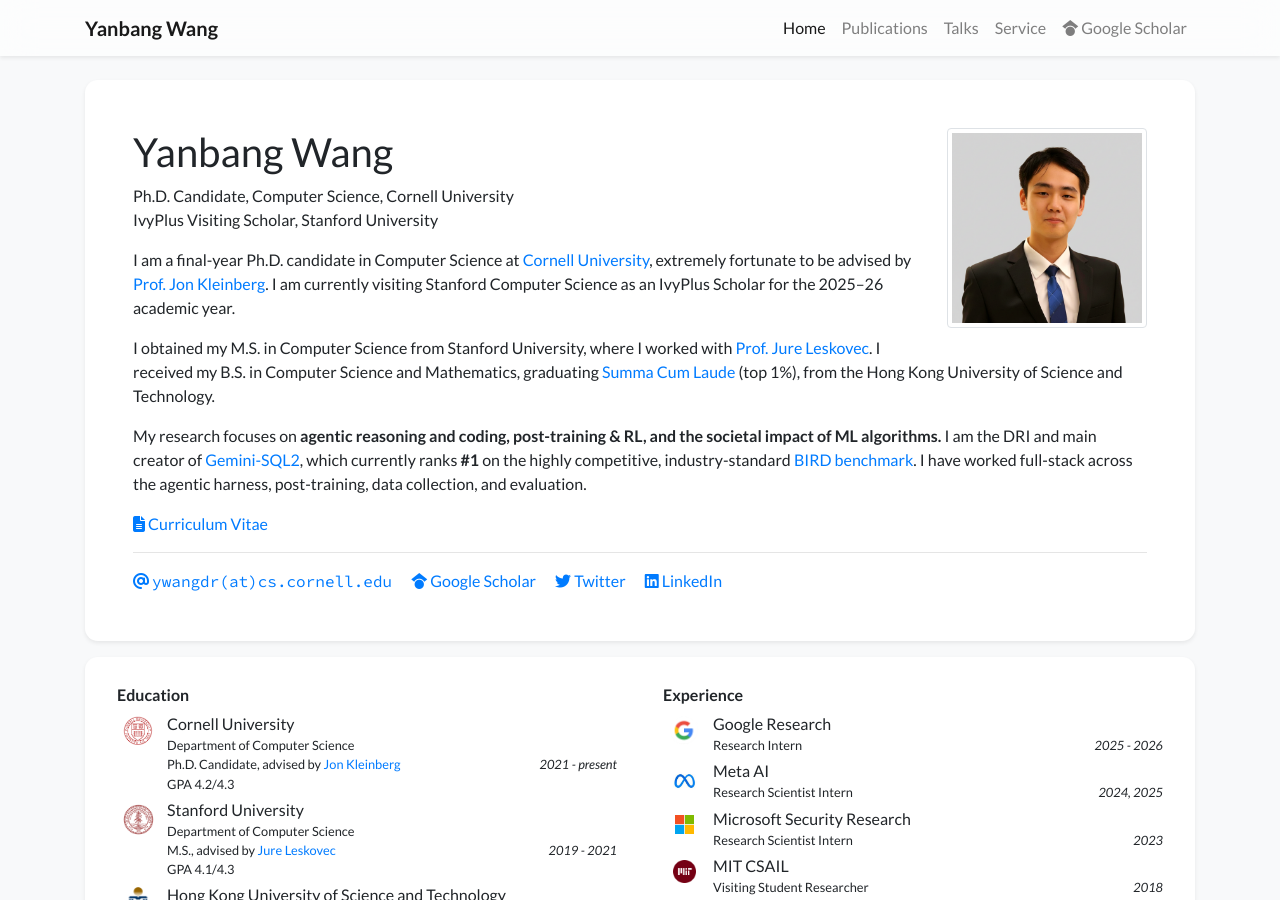
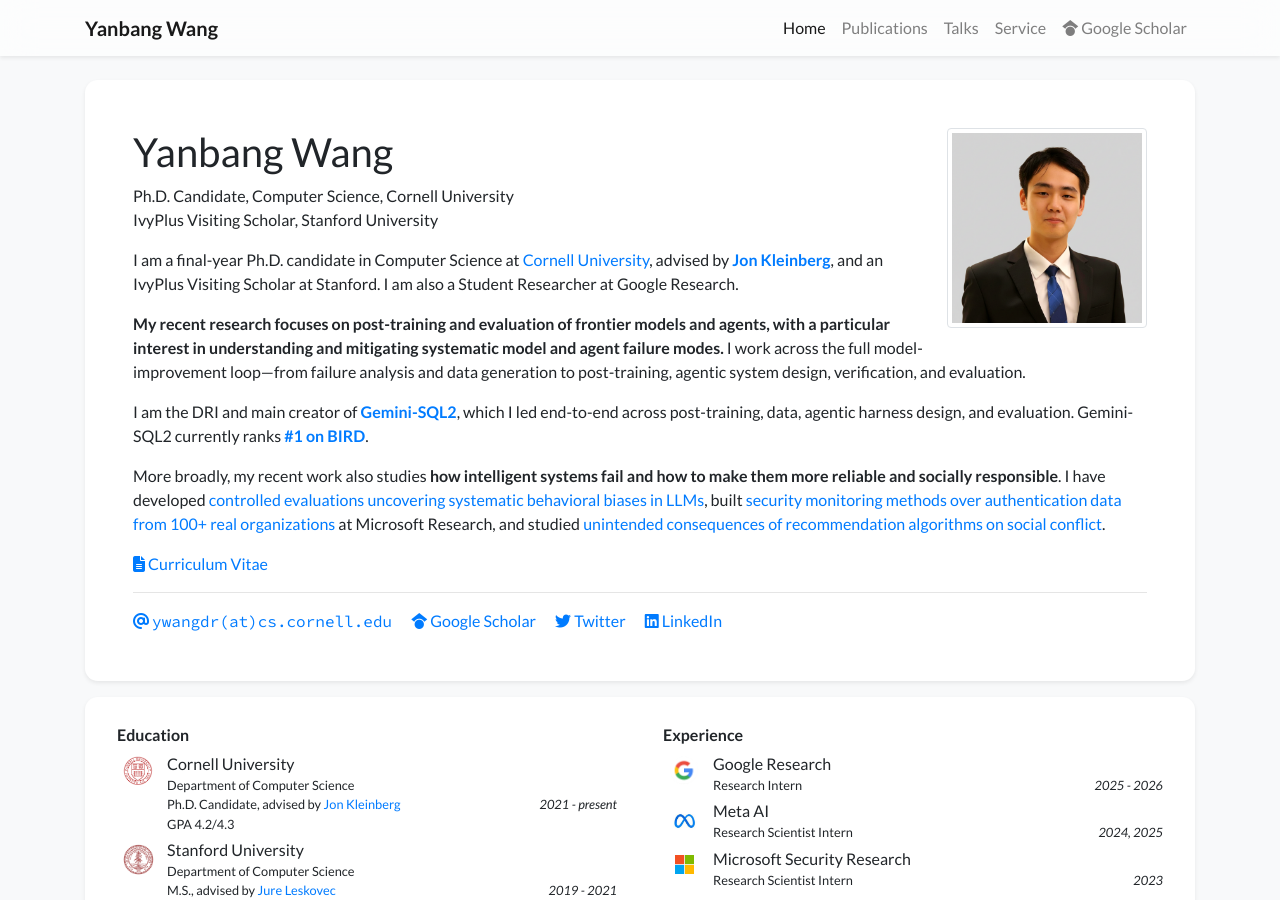
Before and after one commit to Abel0828/abel0828.github.io, a Jekyll site: the page built from index.html, in a window 1280 px wide and 900 px high. Built offline with Jekyll 4.4.1, drawn with Linux system fonts in a browser that asks for light colours; nearby versions of some CDN libraries; a style sheet for code colours, icons or effects is not loaded.

Commit message:
Update main bio for model reliability and alignment focus

```diff
--- a/_data/profile.yml
+++ b/_data/profile.yml
@@ -17,24 +17,28 @@ short_bio: >-
   <p>
     I am a final-year Ph.D. candidate in Computer Science at
     <a href="https://www.cs.cornell.edu/" target="_blank">Cornell University</a>,
-    extremely fortunate to be advised by
-    <a href="https://www.cs.cornell.edu/home/kleinber/" target="_blank">Prof. Jon Kleinberg</a>. I am currently visiting Stanford Computer Science as an IvyPlus Scholar for the
-    2025&ndash;26 academic year.
+    advised by <a href="https://www.cs.cornell.edu/home/kleinber/" target="_blank"><strong>Jon Kleinberg</strong></a>,
+    and an IvyPlus Visiting Scholar at Stanford. I am also a Student Researcher at Google Research.
   </p>
   <p>
-    I obtained my M.S. in Computer Science from Stanford University, where I worked with
-    <a href="https://cs.stanford.edu/people/jure/" target="_blank">Prof. Jure Leskovec</a>.
-    I received my B.S. in Computer Science and Mathematics, graduating
-    <a href="https://registry.hkust.edu.hk/academic-achievement-medal" target="_blank">Summa Cum Laude</a>
-    (top 1%), from the Hong Kong University of Science and Technology.
+    <strong>My recent research focuses on post-training and evaluation of frontier models and agents,
+    with a particular interest in understanding and mitigating systematic model and agent failure modes.</strong>
+    I work across the full model-improvement loop&mdash;from failure analysis and data generation to
+    post-training, agentic system design, verification, and evaluation.
   </p>
   <p>
-    My research focuses on <strong>agentic reasoning and coding, post-training &amp; RL, and the societal impact of ML algorithms.</strong> I am the
-    DRI and main creator of
-    <a href="https://www.linkedin.com/posts/googleresearch_introducing-gemini-sql2-our-breakthrough-activity-7471241516003356672-wxOZ" target="_blank">Gemini-SQL2</a>,
-    which currently ranks <strong>#1</strong> on the highly competitive, industry-standard
-    <a href="https://bird-bench.github.io/" target="_blank">BIRD benchmark</a>. I have worked
-    full-stack across the agentic harness, post-training, data collection, and evaluation.
+    I am the DRI and main creator of
+    <a href="https://www.linkedin.com/posts/googleresearch_introducing-gemini-sql2-our-breakthrough-activity-7471241516003356672-wxOZ" target="_blank"><strong>Gemini-SQL2</strong></a>,
+    which I led end-to-end across post-training, data, agentic harness design, and evaluation.
+    Gemini-SQL2 currently ranks <a href="https://bird-bench.github.io/" target="_blank"><strong>#1 on BIRD</strong></a>.
+  </p>
+  <p>
+    More broadly, my recent work also studies <strong>how intelligent systems fail and how to make
+    them more reliable and socially responsible</strong>. I have developed
+    <a href="https://arxiv.org/abs/2402.11821" target="_blank">controlled evaluations uncovering systematic behavioral biases in LLMs</a>,
+    built <a href="https://dl.acm.org/doi/abs/10.1145/3589335.3648325" target="_blank">security monitoring methods over authentication data from 100+ real organizations</a>
+    at Microsoft Research, and studied
+    <a href="https://arxiv.org/abs/2310.14076" target="_blank">unintended consequences of recommendation algorithms on social conflict</a>.
   </p>
 
 # Temporarily hidden. To restore, append this HTML to short_bio above.
```
